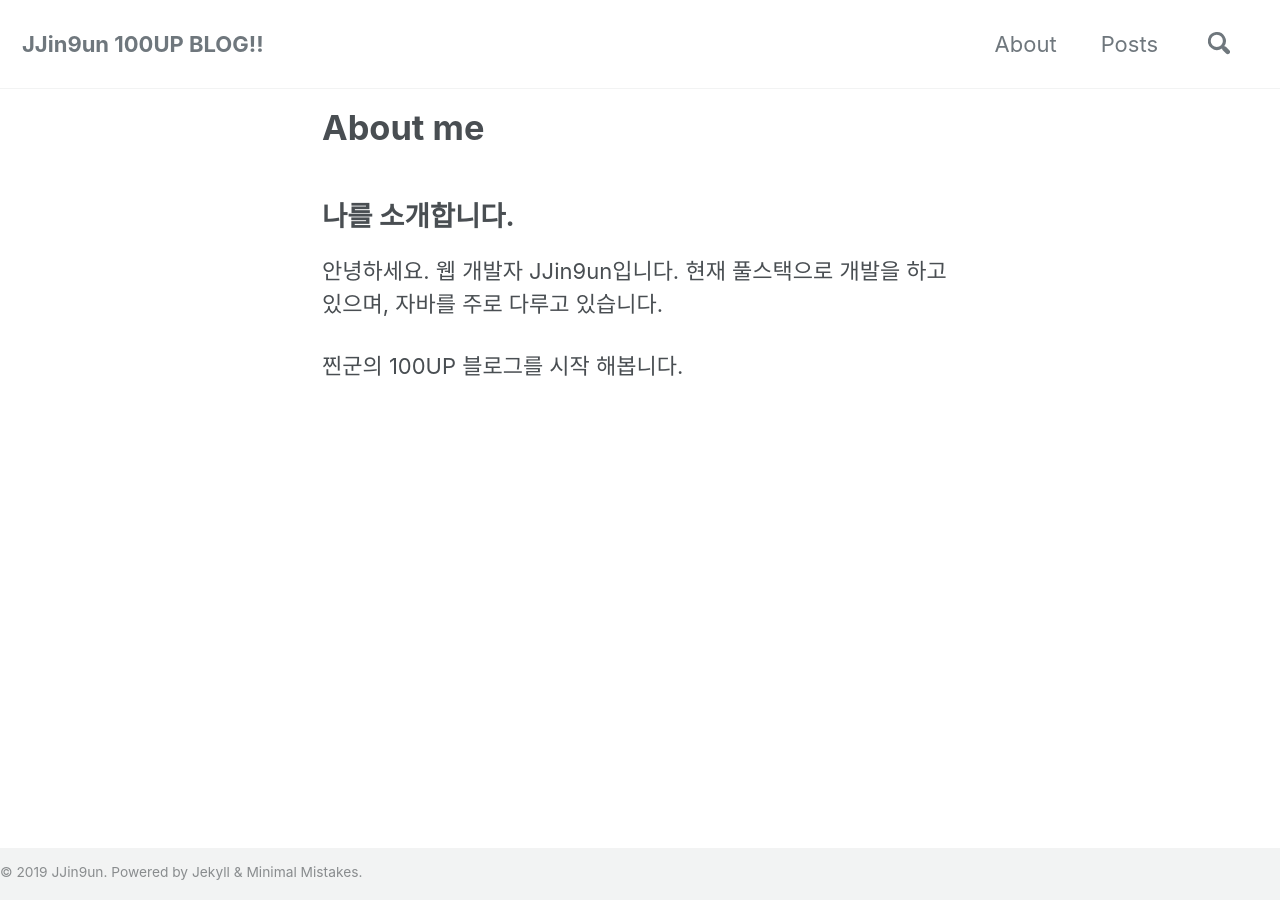
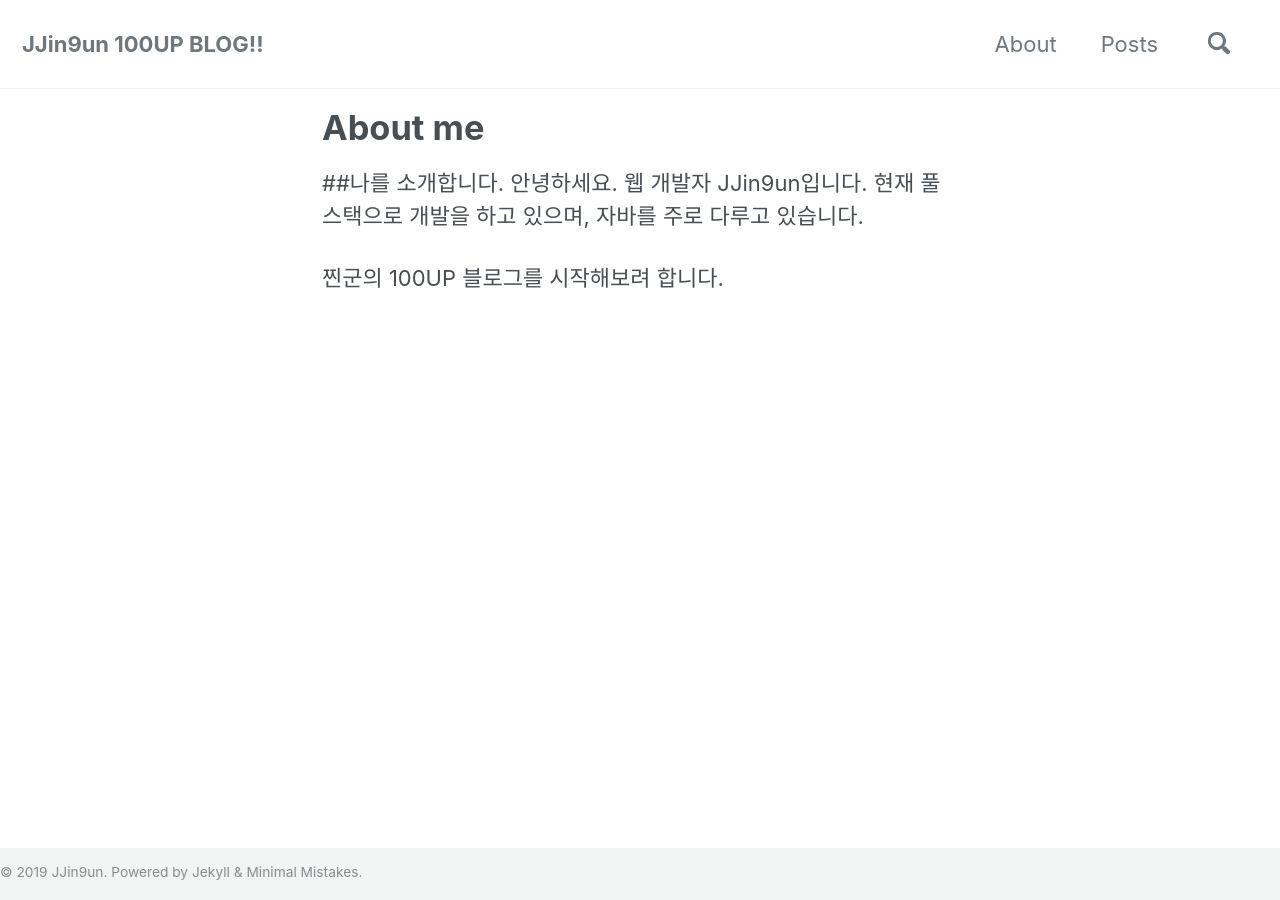
Before and after one commit to hbcsj/hbcsj.github.io, a Jekyll site: the page built from _pages/about.md, in a window 1280 px wide. Built offline with Jekyll 4.4.1, drawn with Linux system fonts in a browser that asks for light colours; cached includes are drawn as plain includes; nearby versions of some CDN libraries.

Commit message:
충돌해결

```diff
--- a/_pages/about.md
+++ b/_pages/about.md
@@ -7,11 +7,11 @@ tags:
 - about me
 - 첫번째 포스트
 - 웹 개발자
-- 풀스택
+- 풀스택 개발자
 ---
 
-## 나를 소개합니다.
+##나를 소개합니다.
 안녕하세요. 웹 개발자 JJin9un입니다.
 현재 풀스택으로 개발을 하고 있으며, 자바를 주로 다루고 있습니다.
 
-찐군의 100UP 블로그를 시작 해봅니다.
+찐군의 100UP 블로그를 시작해보려 합니다.
```
Also changed, not shown: 1 other file.
